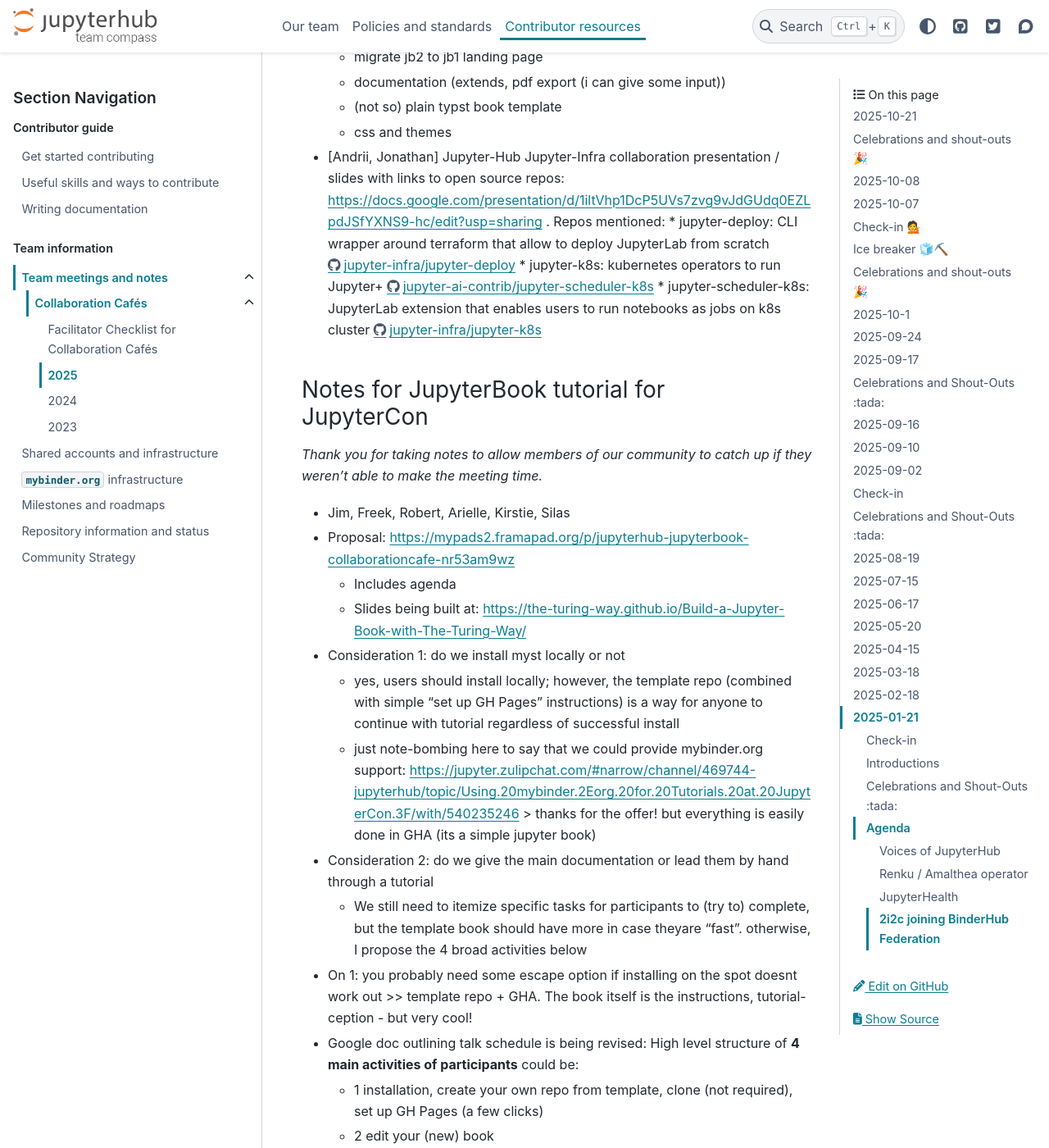
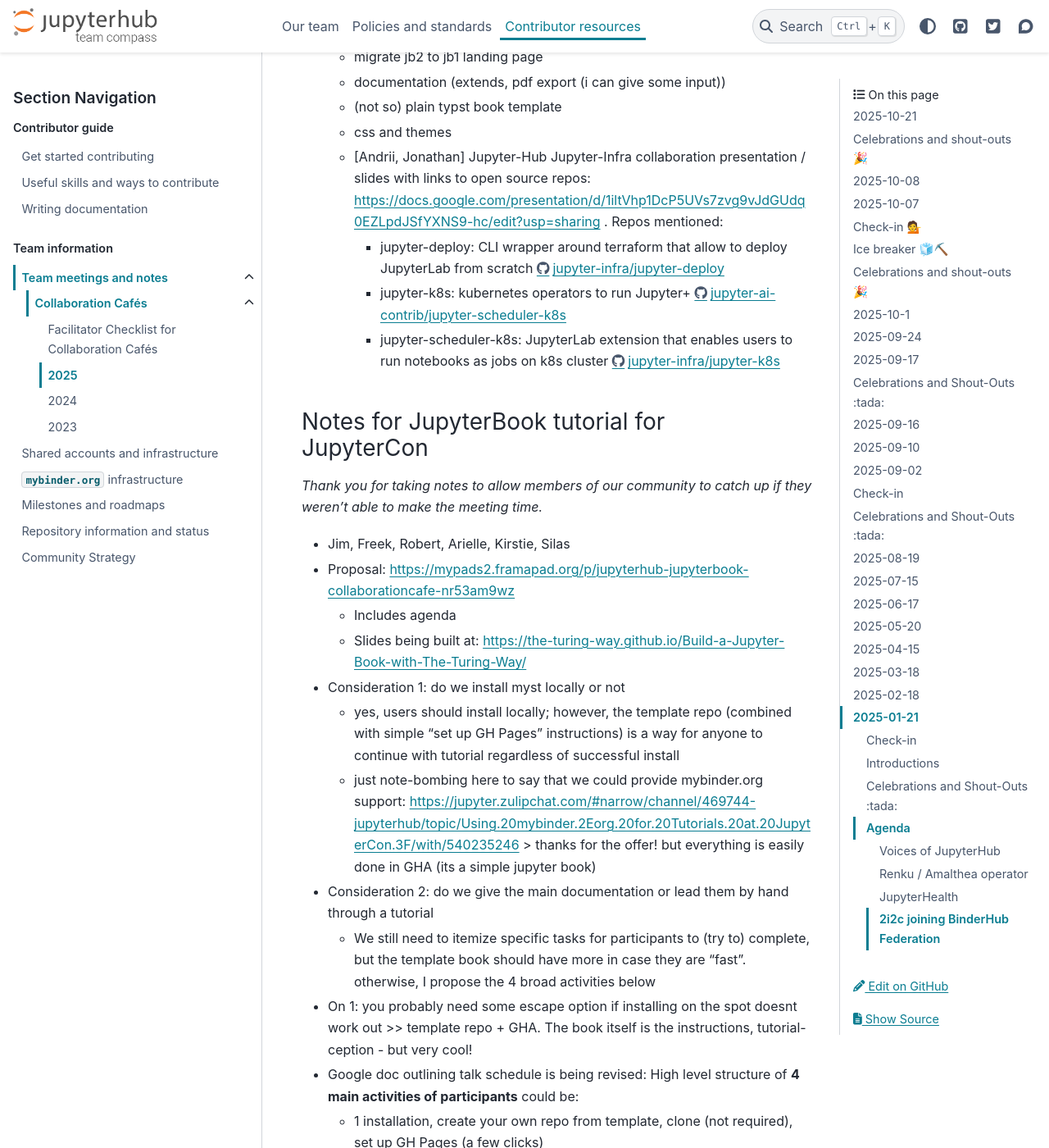
Before and after one commit to jupyterhub/team-compass, a Sphinx documentation site: the page built from docs/meetings/collab-cafe/2025.md, in a window 1280 px wide and 1400 px high, scrolled down 3094 px. Shown: the whole window at 82% size. Built offline with Sphinx 7.4.7 and the PyData theme 0.15.4, drawn with Linux system fonts in a browser that asks for light colours; the version number could not be read and is left out; some of the changed text lies outside the part shown.

Commit message:
Minor English corrections
Thanks to @maniacs for the review.

```diff
--- a/docs/meetings/collab-cafe/2025.md
+++ b/docs/meetings/collab-cafe/2025.md
@@ -73,7 +73,7 @@
     * documentation (extends, pdf export (i can give some input))
     * (not so) plain typst book template
     * css and themes
-* [Andrii, Jonathan] Jupyter-Hub Jupyter-Infra collaboration presentation / slides with links to open source repos: [https://docs.google.com/presentation/d/1iltVhp1DcP5UVs7zvg9vJdGUdq0EZLpdJSfYXNS9-hc/edit?usp=sharing](https://docs.google.com/presentation/d/1iltVhp1DcP5UVs7zvg9vJdGUdq0EZLpdJSfYXNS9-hc/edit?usp=sharing) . Repos mentioned:
+    * [Andrii, Jonathan] Jupyter-Hub Jupyter-Infra collaboration presentation / slides with links to open source repos: [https://docs.google.com/presentation/d/1iltVhp1DcP5UVs7zvg9vJdGUdq0EZLpdJSfYXNS9-hc/edit?usp=sharing](https://docs.google.com/presentation/d/1iltVhp1DcP5UVs7zvg9vJdGUdq0EZLpdJSfYXNS9-hc/edit?usp=sharing) . Repos mentioned:
         * jupyter-deploy: CLI wrapper around terraform that allow to deploy JupyterLab from scratch [https://github.com/jupyter-infra/jupyter-deploy](https://github.com/jupyter-infra/jupyter-deploy)
         * jupyter-k8s: kubernetes operators to run Jupyter+ [https://github.com/jupyter-ai-contrib/jupyter-scheduler-k8s](https://github.com/jupyter-ai-contrib/jupyter-scheduler-k8s)
         * jupyter-scheduler-k8s: JupyterLab extension that enables users to run notebooks as jobs on k8s cluster [https://github.com/jupyter-infra/jupyter-k8s](https://github.com/jupyter-infra/jupyter-k8s)
@@ -90,7 +90,7 @@
     * yes, users should install locally; however, the template repo (combined with simple "set up GH Pages" instructions) is a way for anyone to continue with tutorial regardless of successful install
     * just note-bombing here to say that we could provide mybinder.org support: [https://jupyter.zulipchat.com/#narrow/channel/469744-jupyterhub/topic/Using.20mybinder.2Eorg.20for.20Tutorials.20at.20JupyterCon.3F/with/540235246](https://jupyter.zulipchat.com/#narrow/channel/469744-jupyterhub/topic/Using.20mybinder.2Eorg.20for.20Tutorials.20at.20JupyterCon.3F/with/540235246) > thanks for the offer! but everything is easily done in GHA (its a simple jupyter book)
 *  Consideration 2: do we give the main documentation or lead them by hand through a tutorial
-    * We still need to itemize specific tasks for participants to (try to) complete, but the template book should have more in case theyare "fast". otherwise, I propose the 4 broad activities below
+    * We still need to itemize specific tasks for participants to (try to) complete, but the template book should have more in case they are "fast". otherwise, I propose the 4 broad activities below
 *  On 1: you probably need some escape option if installing on the spot doesnt work out >> template repo + GHA. The book itself is the instructions, tutorial-ception - but very cool!
 *   Google doc outlining talk schedule is being revised: High level structure of **4 main activities of participants** could be:
     * 1 installation, create your own repo from template, clone (not required), set up GH Pages (a few clicks)
```
Also changed, not shown: other parts of docs/meetings/collab-cafe/2025.md (+1 -1 lines).
